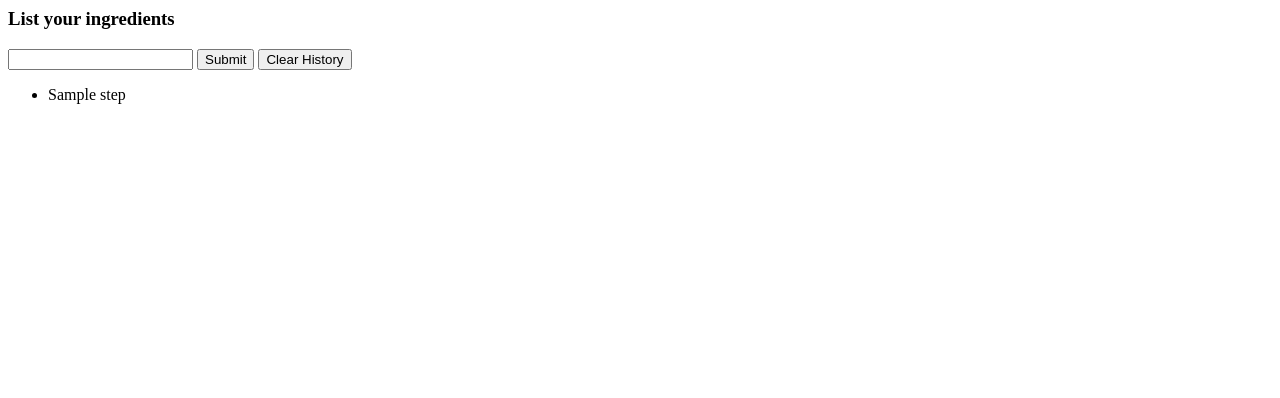
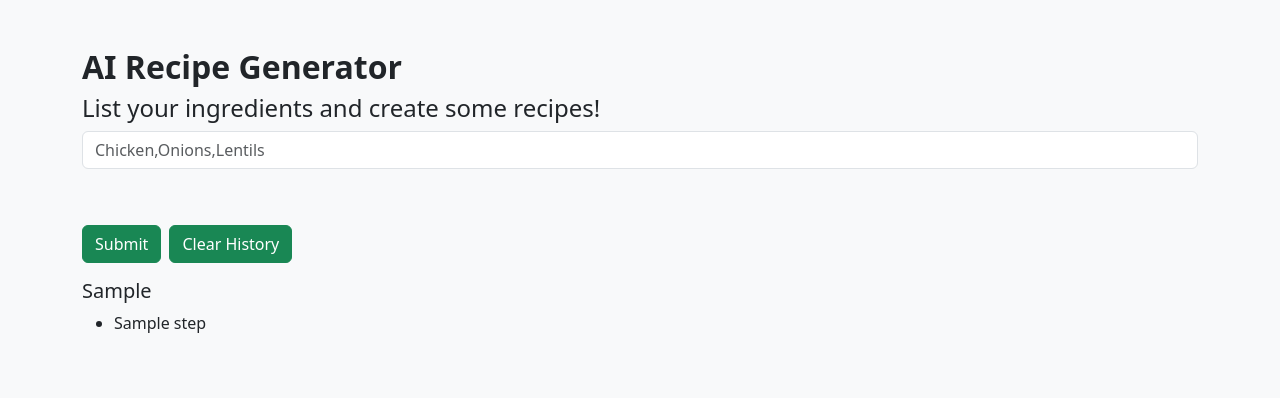
Before and after one commit to parlink/Foodle, a Django app: template recipes/templates/AI_Recipe.html in a window 1280 px wide. Shown: the top 398 px of the page. Run offline with Django 5.2, Linux system fonts and the light colour scheme; the template is opened without the code that fills it: most values are stand-ins (such as "Sample title", 1, 10 or a date in 2020).

Commit message:
work in progress. just finishing up the front end of the AI page

```diff
--- a/recipes/templates/AI_Recipe.html
+++ b/recipes/templates/AI_Recipe.html
@@ -1,23 +1,55 @@
+<!doctype html>
+<html lang="en">
+  <head>
+    <meta charset="utf-8">
+    <meta name="viewport" content="width=device-width, initial-scale=1">
+    <title>AI Recipe</title>
+    <link href="https://cdn.jsdelivr.net/npm/bootstrap@5.3.8/dist/css/bootstrap.min.css" rel="stylesheet" integrity="sha384-sRIl4kxILFvY47J16cr9ZwB07vP4J8+LH7qKQnuqkuIAvNWLzeN8tE5YBujZqJLB" crossorigin="anonymous">
+  </head>
+  <body class="bg-light">
+    <div class="container py-5">
+
+<h2 class="fw-bold">AI Recipe Generator</h2>
+<h4>List your ingredients and create some recipes!</h4>
 
 
-<h3>List your ingredients</h3>
+
+
+
+
+
+
+
+
 
 <form method="post" action="/ai_recipe/">
     {%csrf_token %}
-    <input type="text" class="form-control" name="user_input" >
-    <button type="submit" class="btn btn-primary mt-3" name="submit">Submit</button>
-    <button type="submit" class="btn btn-primary mt-3" name="clear_history">Clear History</button>
+  <div class="mb-3">
+    <input name="user_input" type="text" class="form-control" id="exampleInputEmail1" aria-describedby="emailHelp" placeholder="Chicken,Onions,Lentils">
+    <div id="emailHelp" class="form-text"></div>
+  </div>
 
+
+  <div class="mb-3 form-check">
+  </div>
+  <div class="d-flex gap-2">
+  <button type="submit" class="btn btn-success" name="submit">Submit</button>
+  <button type="submit" class="btn btn-success" name="clear_history">Clear History</button>
+  </div>
 </form>
 
 
 <p>
     {%for recipe in recipes%}
+
+    <div class="gap-2">
+       <h5> {{recipe.0}}</h5>
     <ul>
 
 
 
         {%for step in recipe%}
+
 
         <li>
             {{step}}
@@ -29,5 +61,13 @@
 
     {% endfor %}
 
+    </div>
 
 </p>
+
+
+
+    <script src="https://cdn.jsdelivr.net/npm/bootstrap@5.3.8/dist/js/bootstrap.bundle.min.js" integrity="sha384-FKyoEForCGlyvwx9Hj09JcYn3nv7wiPVlz7YYwJrWVcXK/BmnVDxM+D2scQbITxI" crossorigin="anonymous"></script>
+    </div>
+</body>
+</html>
```
Also changed, not shown: recipes/views/ai_recipe.py (+16 -16 lines).
